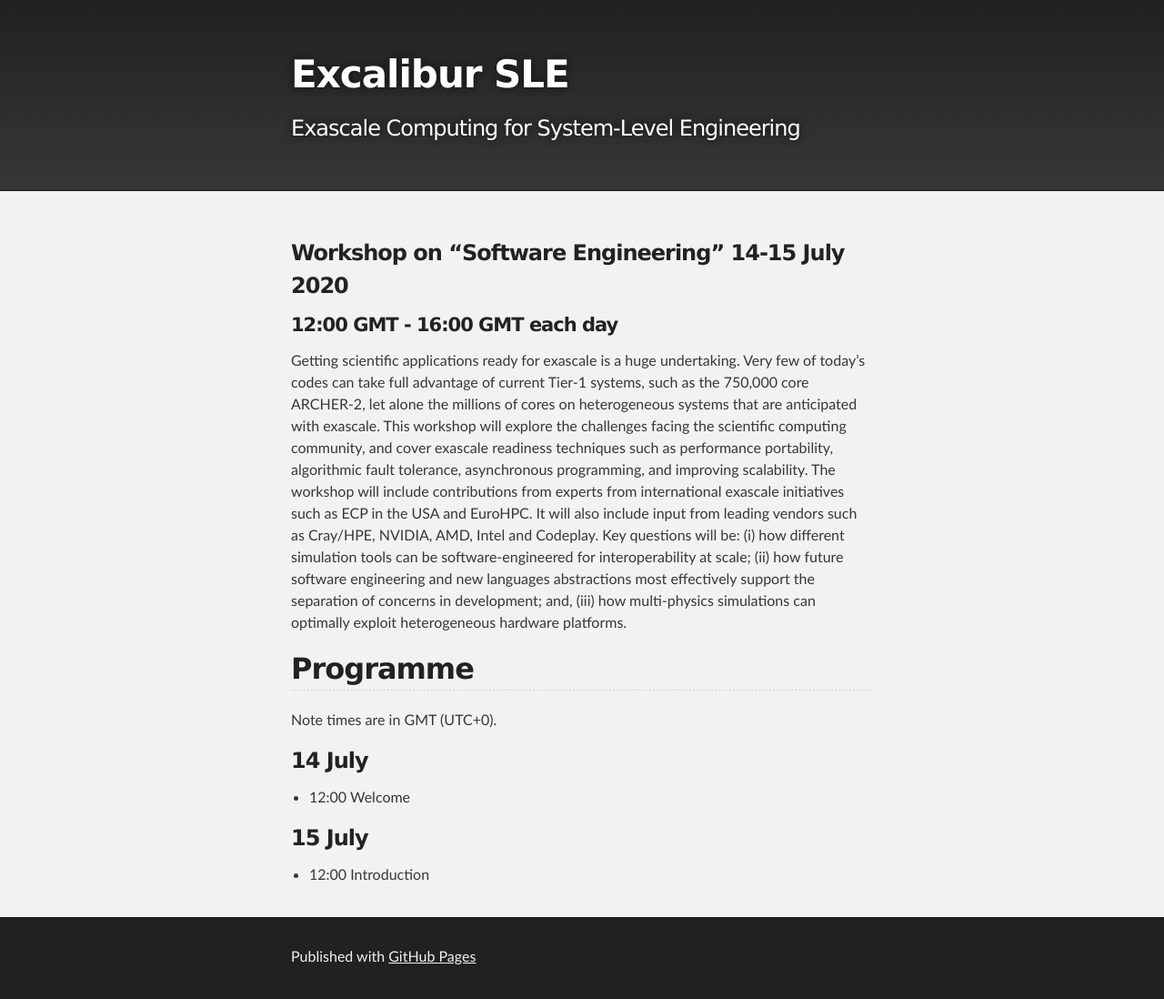
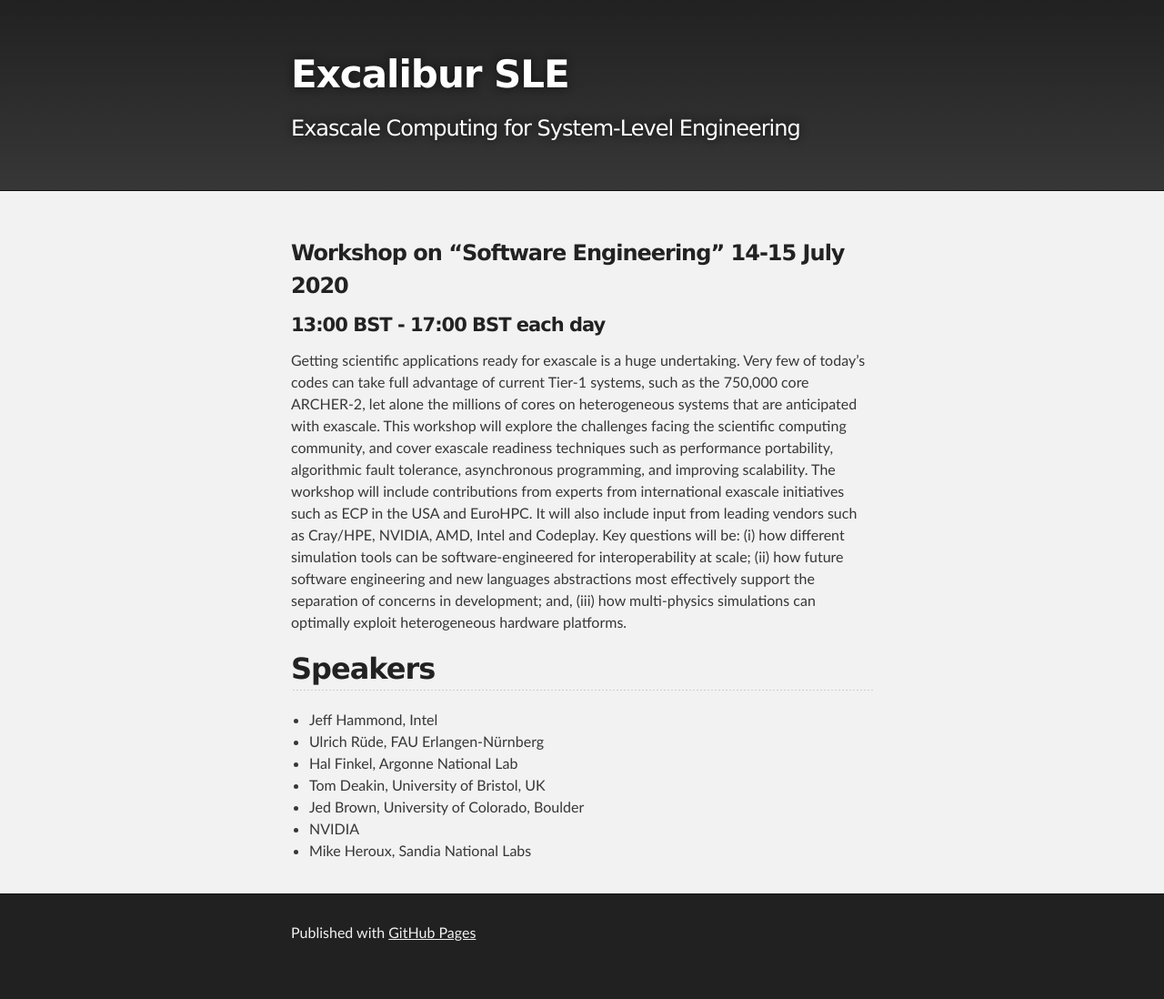
Before and after one commit to Excalibur-SLE/Excalibur-SLE.github.io, a Jekyll site: the page built from workshop1.md, in a window 1280 px wide. Shown: the whole page at 91% size. Built offline with Jekyll 4.4.1, drawn with Linux system fonts in a browser that asks for light colours; our own code applies the rules of GitHub Pages for plain Markdown files; after the commit the page ends 1072 px from its top, so only the background shows below that.

Commit message:
Add some speakers

```diff
--- a/workshop1.md
+++ b/workshop1.md
@@ -3,7 +3,7 @@
 ---
 
 ### Workshop on "Software Engineering" 14-15 July 2020
-#### 12:00 GMT - 16:00 GMT each day
+#### 13:00 BST - 17:00 BST each day
 
 Getting scientific applications ready for exascale is a huge
 undertaking. Very few of today’s codes can take full advantage of
@@ -23,14 +23,12 @@
 development; and, (iii) how multi-physics simulations can optimally
 exploit heterogeneous hardware platforms.
 
-## Programme
+## Speakers
 
-Note times are in GMT (UTC+0).
-
-### 14 July
-
-- 12:00 Welcome
-
-### 15 July
-
-- 12:00 Introduction
+- Jeff Hammond, Intel
+- Ulrich Rüde, FAU Erlangen-Nürnberg
+- Hal Finkel, Argonne National Lab
+- Tom Deakin, University of Bristol, UK
+- Jed Brown, University of Colorado, Boulder
+- NVIDIA
+- Mike Heroux, Sandia National Labs
```
